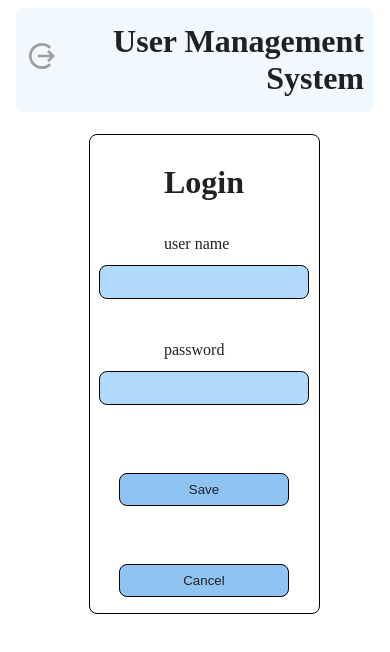
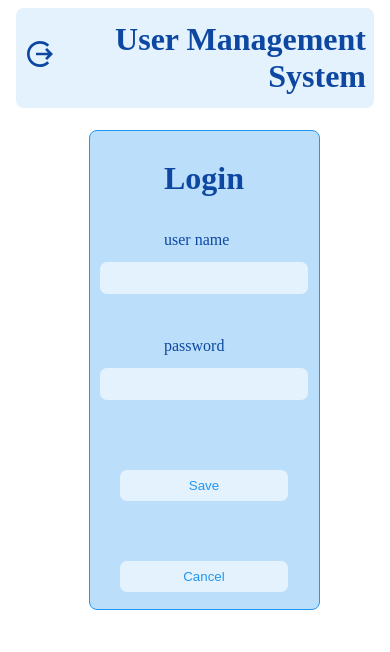
Before and after one commit to MosheRW/UMS, a React (Create React App) app: page /login in a window 390 px wide. Shown: the top 652 px of the page. Built offline with nearby package versions, Linux system fonts and the light colour scheme; no server answers.

Commit message:
🦄 refactor(theme): theme structure & scheme
* create new theme structure.
* implemant it across the project.* add onClick  navigation to the top bar logo.
* add isMobile refference within the topBar hight.

```diff
--- a/package.json
+++ b/package.json
@@ -51,6 +51,7 @@
 		"@types/jest": "^29.5.14",
 		"@types/react": "^19.0.4",
 		"@types/react-dom": "^19.0.2",
-		"@types/redux-logger": "^3.0.13"
+		"@types/redux-logger": "^3.0.13",
+		"prettier": "3.4.2"
 	}
 }
--- a/src/components/dashboardComopnenet/dashboardComopnenet.tsx
+++ b/src/components/dashboardComopnenet/dashboardComopnenet.tsx
@@ -309,7 +309,7 @@ export default function DashboardComponent({ ...props }: DashboardComponent) {
 
         return (
           <DisplayUsersBrowserEditionHeader>
-            <DisplayUsersBrowserEditionRow $odd={false}>
+            <DisplayUsersBrowserEditionRow $isHeader>
               {browserEdition.keys2Display.map((key, index) => {
                 return <DisplayUsersBrowserEditionHeaderCell onClick={() => toggleHelpers.helpSort(key)}>
                   {intoCamelCase(key)}
--- a/src/components/editUserComponenet/editUserComponenet.style.ts
+++ b/src/components/editUserComponenet/editUserComponenet.style.ts
@@ -19,8 +19,9 @@ export const Container = styled.div<{
   flex-direction: column;
   justify-content: center;
   align-items: center;
-  background-color: ${({ theme }) => theme.primaryColorTransperent};
   width: 90%;
+
+
 `;
 
 export const Form = styled.form`
@@ -28,8 +29,10 @@ export const Form = styled.form`
   flex-direction: column;
   justify-content: center;
   align-items: center;
-  background-color: ${({ theme }) => theme.primaryColorTransperent};
-  border: 1px solid black;
+
+
+  background-color: ${({ theme }) => theme.primaryComponent.chosen.backgroundColor};
+  border: 1px solid ${({ theme }) => theme.primaryComponent.chosen.borderColor};
   padding: 0.5rem;
   border-radius: 0.5rem;
   gap: 0.75rem;
--- a/src/components/topBar/topBar.style.ts
+++ b/src/components/topBar/topBar.style.ts
@@ -1,31 +1,45 @@
 import styled, { css } from 'styled-components';
 export const TopBarContainerContainer = styled.div`
-  background-color: ${({ theme }) => theme.backgroundColor};
+  /* background-color: ${({ theme }) => theme.backgroundColor}; */
   position: sticky;
   top: 0;
   z-index: 10;
 `;
 
-export const TopBarContainer = styled.header`
+export const TopBarContainer = styled.header<{ $isMobile?: boolean }>`
   display: flex;
 
   justify-content: space-between;
   /* justify-content: center; */
-  padding: 10px;
+  padding: 0.5rem;
   margin: 0.5rem;
   border-radius: 0.5rem;
 
-  background-color: ${({ theme }) => theme.firstComponentsColorTransperent};
-  color: ${({ theme }) => theme.primaryTextColor};
+  background-color: ${({ theme }) => theme.primaryComponent.notChosen.backgroundColor};
+  color: ${({ theme }) => theme.primaryComponent.notChosen.color};
 
   /* width: 100%; */
   height: 10vh;
+
+  @media (max-width: 1300px) {
+    ${(props) => props.$isMobile && 'padding: 1.5rem'};
+  }
 `;
 export const Content = css`
   font-size: 2rem;
-  color: ${({ theme }) => theme.primaryTextColor};
   align-self: center;
   border: none;
+  cursor: pointer;
+
+  &:hover {
+    transform: scale(0.95);
+    color: ${({ theme }) => theme.primaryComponent.notChosen.color};
+  }
+
+  &:active {
+    transform: scale(1.05);
+    color: ${({ theme }) => theme.primaryComponent.chosen.color};
+  }
 `;
 
 export const LogOutButton = styled.h1<{ $isMobile?: boolean }>`
--- a/src/components/topBar/topBar.tsx
+++ b/src/components/topBar/topBar.tsx
@@ -4,22 +4,21 @@ import { IoMdLogOut } from "react-icons/io";
 import { useNavigate } from 'react-router';
 import { isMobile } from 'react-device-detect';
 
-const basePath = "/ums";
 
 export default function TopBar() {
     const navigate = useNavigate();
     return <TopBarContainerContainer>
-        <TopBarContainer>
+        <TopBarContainer $isMobile={isMobile}>
 
             <LogOutButton $isMobile={isMobile}
                 onClick={() => {
                     localStorage.clear();
-                    navigate( + "/login");
+                    navigate("/login");
                 }}><IoMdLogOut /></LogOutButton>
 
 
 
-            <TopBarTitle>User Management System</TopBarTitle>
+            <TopBarTitle onClick={() => navigate("/")}>User Management System</TopBarTitle>
 
         </TopBarContainer>
     </TopBarContainerContainer>;
--- a/src/style/themes.style.ts
+++ b/src/style/themes.style.ts
@@ -1,21 +1,26 @@
-import styled, { css, createGlobalStyle } from 'styled-components';
-
+import styled, { css, createGlobalStyle, RuleSet } from 'styled-components';
+export enum Version {
+  chosen = 'chosen',
+  notChosen = 'notChosen',
+  unChosable = 'unChosable',
+}
+interface SubComponentTheme {
+  color: string;
+  backgroundColor: string;
+  textColor: string;
+  borderColor: string;
+}
+interface ComponentTheme {
+  chosen: SubComponentTheme;
+  notChosen: SubComponentTheme;
+  unChosable: SubComponentTheme;
+}
 interface Theme {
   backgroundColor: string;
 
-  firstComponentsColor: string;
-  secondComponentsColor: string;
-  thirdComponentsColor: string;
-
-  firstComponentsColorTransperent: string;
-  secondComponentsColorTransperent: string;
-  thirdComponentsColorTransperent: string;
-
-  frameColor: string;
-
-  primaryTextColor: string;
-  secondaryTextColor: string;
-  thirdTextColor: string;
+  primaryComponent: ComponentTheme;
+  secondaryComponentV1: ComponentTheme;
+  secondaryComponentV2: ComponentTheme;
 
   primaryTextFont: string;
   secondaryTextFont: string;
@@ -35,94 +40,201 @@ export const Hovering = css``;
 export const Clicking = css``;
 
 export const lightTheme: Theme = {
-  backgroundColor: "#FFFFFF", // Pure white background
+  backgroundColor: '#FFFFFF', // General background color for light mode
 
-  firstComponentsColor: "#E3F2FD", // Light Blue 100
-  secondComponentsColor: "#64B5F6", // Light Blue 400
-  thirdComponentsColor: "#0D47A1", // Blue 900   "#1E88E5", // Blue 600
+  primaryComponent: {
+    unChosable: {
+      color: '#2196F3', // Blue 500
+      backgroundColor: '#E3F2FD', // Light Blue 100
+      textColor: '#0D47A1', // Blue 900
+      borderColor: '#BBDEFB', // Light Blue 200
+    },
+    chosen: {
+      color: '#1565C0', // Blue 800
+      backgroundColor: '#BBDEFB', // Light Blue 200
+      textColor: '#0D47A1', // Blue 900
+      borderColor: '#2196F3', // Blue 500
+    },
+    notChosen: {
+      color: '#64B5F6', // Blue 400
+      backgroundColor: '#E3F2FD', // Light Blue 100
+      textColor: '#0D47A1', // Blue 900
+      borderColor: '#BBDEFB', // Light Blue 200
+    },
+  },
+  secondaryComponentV1: {
+    unChosable: {
+      color: '#FF9800', // Orange 500
+      backgroundColor: '#FFE0B2', // Orange 100
+      textColor: '#BF360C', // Orange 900
+      borderColor: '#FFCC80', // Orange 200
+    },
+    chosen: {
+      color: '#F57C00', // Orange 700
+      backgroundColor: '#FFCC80', // Orange 200
+      textColor: '#BF360C', // Orange 900
+      borderColor: '#FF9800', // Orange 500
+    },
+    notChosen: {
+      color: '#FFB74D', // Orange 300
+      backgroundColor: '#FFE0B2', // Orange 100
+      textColor: '#BF360C', // Orange 900
+      borderColor: '#FFCC80', // Orange 200
+    },
+  },
 
-  firstComponentsColorTransperent: "rgba(227, 242, 253, 0.5)", // Light Blue 100 (50% opacity)
-  secondComponentsColorTransperent: "rgba(100, 181, 246, 0.5)", // Light Blue 400 (50% opacity)
-  thirdComponentsColorTransperent: "rgba(30, 136, 229, 0.5)", // Blue 600 (50% opacity)
-
-  frameColor: "#B0BEC5", // Blue Grey 300
-
-  primaryTextColor: "#212121", // Grey 900
-  secondaryTextColor: "#616161", // Grey 700
-  thirdTextColor: "#9E9E9E", // Grey 500
+  secondaryComponentV2: {
+    unChosable: {
+      color: '#4CAF50', // Green 500
+      backgroundColor: '#C8E6C9', // Green 100
+      textColor: '#1B5E20', // Green 900
+      borderColor: '#A5D6A7', // Green 200
+    },
+    chosen: {
+      color: '#388E3C', // Green 700
+      backgroundColor: '#A5D6A7', // Green 200
+      textColor: '#1B5E20', // Green 900
+      borderColor: '#4CAF50', // Green 500
+    },
+    notChosen: {
+      color: '#81C784', // Green 300
+      backgroundColor: '#C8E6C9', // Green 100
+      textColor: '#1B5E20', // Green 900
+      borderColor: '#A5D6A7', // Green 200
+    },
+  },
 
   primaryTextFont: "'Roboto', sans-serif",
   secondaryTextFont: "'Roboto', sans-serif",
   thirdTextFont: "'Roboto', sans-serif",
 
-  primaryTextSize: "16px",
-  secondaryTextSize: "14px",
-  thirdTextSize: "12px",
+  primaryTextSize: '16px',
+  secondaryTextSize: '14px',
+  thirdTextSize: '12px',
 
-  borderRadius: "8px", // Rounded corners for a modern look
-  borderWidth: "1px",
-  borderColor: "#E0E0E0", // Grey 300
-  alignText: "left",
+  borderRadius: '8px',
+  borderWidth: '1px',
+  borderColor: '#E0E0E0', // Light Gray 300
+  alignText: 'left',
 };
 
+export const darkTheme: Theme = {
+  backgroundColor: '#121212', // General background color for dark mode
 
-export const darkTheme: Theme = {
-  backgroundColor: "#121212", // Deep black background
+  primaryComponent: {
+    unChosable: {
+      color: '#BBDEFB', // Light Blue 200
+      backgroundColor: '#1E88E5', // Blue 600
+      textColor: '#FFFFFF', // White
+      borderColor: '#1565C0', // Blue 800
+    },
+    chosen: {
+      color: '#64B5F6', // Blue 400
+      backgroundColor: '#1565C0', // Blue 800
+      textColor: '#FFFFFF', // White
+      borderColor: '#BBDEFB', // Light Blue 200
+    },
+    notChosen: {
+      color: '#90CAF9', // Blue 300
+      backgroundColor: '#1E88E5', // Blue 600
+      textColor: '#FFFFFF', // White
+      borderColor: '#1565C0', // Blue 800
+    },
+  },
 
-  firstComponentsColor: "#1E88E5", // Blue 600
-  secondComponentsColor: "#1565C0", // Blue 800
-  thirdComponentsColor: "#0D47A1", // Blue 900
+  secondaryComponentV1: {
+    unChosable: {
+      color: '#FFCC80', // Orange 200
+      backgroundColor: '#F57C00', // Orange 700
+      textColor: '#FFFFFF', // White
+      borderColor: '#BF360C', // Orange 900
+    },
+    chosen: {
+      color: '#FFE0B2', // Orange 100
+      backgroundColor: '#BF360C', // Orange 900
+      textColor: '#FFFFFF', // White
+      borderColor: '#FFCC80', // Orange 200
+    },
+    notChosen: {
+      color: '#FFB74D', // Orange 300
+      backgroundColor: '#F57C00', // Orange 700
+      textColor: '#FFFFFF', // White
+      borderColor: '#BF360C', // Orange 900
+    },
+  },
 
-  firstComponentsColorTransperent: "rgba(30, 136, 229, 0.5)", // Blue 600 (50% opacity)
-  secondComponentsColorTransperent: "rgba(21, 101, 192, 0.5)", // Blue 800 (50% opacity)
-  thirdComponentsColorTransperent: "rgba(13, 71, 161, 0.5)", // Blue 900 (50% opacity)
-
-  frameColor: "#37474F", // Blue Grey 800
-
-  primaryTextColor: "#E0E0E0", // Grey 300 for main text
-  secondaryTextColor: "#B0BEC5", // Blue Grey 400 for secondary text
-  thirdTextColor: "#78909C", // Blue Grey 500 for subtle text
+  secondaryComponentV2: {
+    unChosable: {
+      color: '#A5D6A7', // Green 200
+      backgroundColor: '#388E3C', // Green 700
+      textColor: '#FFFFFF', // White
+      borderColor: '#1B5E20', // Green 900
+    },
+    chosen: {
+      color: '#C8E6C9', // Green 100
+      backgroundColor: '#1B5E20', // Green 900
+      textColor: '#FFFFFF', // White
+      borderColor: '#A5D6A7', // Green 200
+    },
+    notChosen: {
+      color: '#81C784', // Green 300
+      backgroundColor: '#388E3C', // Green 700
+      textColor: '#FFFFFF', // White
+      borderColor: '#1B5E20', // Green 900
+    },
+  },
 
   primaryTextFont: "'Roboto', sans-serif",
   secondaryTextFont: "'Roboto', sans-serif",
   thirdTextFont: "'Roboto', sans-serif",
 
-  primaryTextSize: "16px",
-  secondaryTextSize: "14px",
-  thirdTextSize: "12px",
+  primaryTextSize: '16px',
+  secondaryTextSize: '14px',
+  thirdTextSize: '12px',
 
-  borderRadius: "8px", // Rounded corners
-  borderWidth: "1px",
-  borderColor: "#424242", // Grey 800
-  alignText: "left",
+  borderRadius: '8px',
+  borderWidth: '1px',
+  borderColor: '#424242', // Dark Gray 700
+  alignText: 'left',
 };
 
-/**
- * backround color
- * color
- * text color
- * border color
- */
-
-// primary
-// seconderyComponentV1
-// seconderyComponentV1 - chosen
-// seconderyComponentV2
-// seconderyComponentV2 - chosen
-
-
-
+export const PrimaryComponent = css<{ $version: Version }>`
+  color: ${({ theme }) =>
+    (props) =>
+      theme.primaryComponent[props.$version].color};
+  background-color: ${({ theme }) =>
+    (props) =>
+      theme.primaryComponent[props.$version].backgroundColor};
+  border-color: ${({ theme }) =>
+    (props) =>
+      theme.primaryComponent[props.$version].borderColor};
+`;
 
 export const Buttons = css`
   width: 90%;
   border-radius: 0.5rem;
-  border: 1px solid black;
+  border: 1px solid ${({ theme }) => theme.primaryComponent.unChosable.borderColor};
   padding: 0.5rem;
   margin: 0.5rem;
   cursor: pointer;
   text-align: center;
-  background-color: ${({ theme }) => theme.thirdComponentsColorTransperent};
-  color: ${({ theme }) => theme.primaryTextColor};
+
+  background-color: ${({ theme }) => theme.primaryComponent.unChosable.backgroundColor};
+  color: ${({ theme }) => theme.primaryComponent.unChosable.color};
+
+  &:hover {
+    background-color: ${({ theme }) => theme.primaryComponent.notChosen.backgroundColor};
+    color: ${({ theme }) => theme.primaryComponent.notChosen.color};
+    border-color: ${({ theme }) => theme.primaryComponent.notChosen.borderColor};
+    transform: scale(0.95);
+  }
+
+  &:active {
+    transform: scale(1.05);
+    border: 1px solid ${({ theme }) => theme.primaryComponent.chosen.borderColor};
+    background-color: ${({ theme }) => theme.primaryComponent.chosen.backgroundColor};
+    color: ${({ theme }) => theme.primaryComponent.chosen.color};
+  }
 `;
 
 export const GlobalStyle = createGlobalStyle`
@@ -130,23 +242,24 @@ export const GlobalStyle = createGlobalStyle`
     background-color: ${({ theme }) => theme.backgroundColor};
   };
   h1 {
-    color: ${({ theme }) => theme.primaryTextColor};
+    color: ${({ theme }) => theme.primaryComponent.chosen.textColor};
   };
-  .tooltip {
-    background-color: black;
-  }
-
 `;
 
 const Input = css`
-  background-color: ${({ theme }) => theme.secondComponentsColorTransperent};
-  color: ${({ theme }) => theme.primaryTextColor};
-  border: 1px solid black;
+  background-color: ${({ theme }) => theme.primaryComponent.notChosen.backgroundColor};
+  color: ${({ theme }) => theme.primaryComponent.notChosen.textColor};
+  border: 1px solid;
+  border-color: ${({ theme }) => theme.primaryComponent.notChosen.borderColor};
   border-radius: 0.5rem;
   padding: 0.5rem;
   width: 90%;
   height: 1rem;
   padding-bottom: 0.5rem;
+
+  &::placeholder {
+    color: ${({ theme }) => theme.primaryComponent.notChosen.textColor};
+  }
 
   @media (max-width: 1300px) {
     ${(props) => (window.innerWidth * 1 < window.innerHeight * 1 ? `width: 90%` : 'width: 20ch')};
@@ -166,7 +279,7 @@ export const InputPassword = styled.input.attrs({ type: 'password' })`
 `;
 
 export const Label = styled.label`
-  color: ${({ theme }) => theme.primaryTextColor};
+  color: ${({ theme }) => theme.primaryComponent.notChosen.textColor};
 `;
 
 export const ErrorMessege = styled.p`
@@ -178,8 +291,13 @@ export const ErrorMessege = styled.p`
 `;
 
 export const Select = styled.select`
+  background-color: ${({ theme }) => theme.primaryComponent.unChosable.backgroundColor};
+  color: ${({ theme }) => theme.primaryComponent.notChosen.textColor};
+  border: 1px solid ${({ theme }) => theme.primaryComponent.chosen.borderColor};
+
+  border-radius: 0.5rem;
+
   min-width: 15ch;
   width: 50%;
-  background-color: ${({ theme }) => theme.secondComponentsColorTransperent};
   padding: 0.5rem;
 `;
```
Also changed, not shown: src/components/dashboardComopnenet/dashboardComopnenet.style.ts (+38 -32 lines), 1 other file (tests, documents, lock files or other folders).
